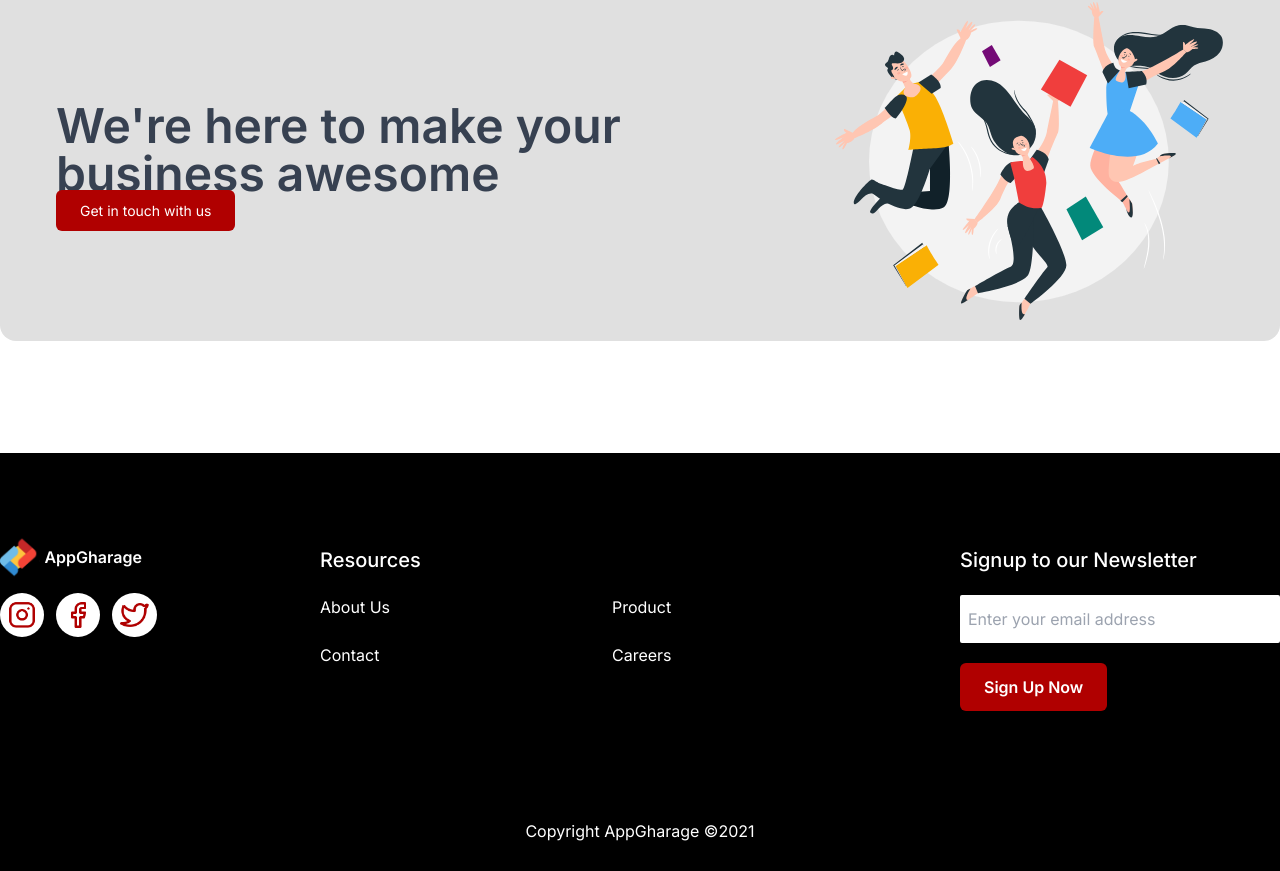
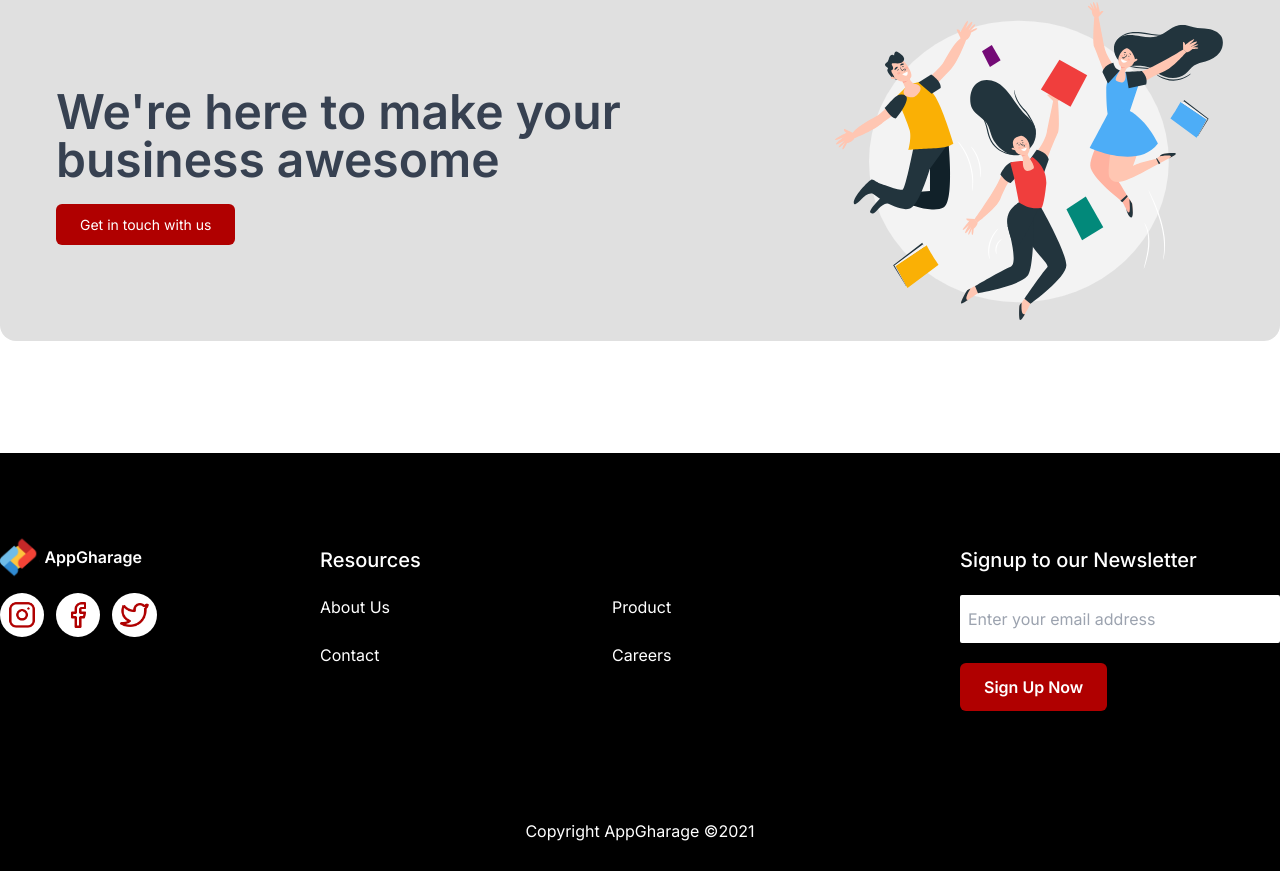
Before and after one commit to cnaallotey/appgharageWebsite, a Vue app: page /about in a window 1280 px wide. Shown: the part 1053-1924 px from the top of the page. Built offline with nearby package versions, Linux system fonts and the light colour scheme.

Commit message:
router links

```diff
--- a/src/components/cta.vue
+++ b/src/components/cta.vue
@@ -4,8 +4,8 @@
 <div class="rounded-2xl px-5 md:px-14 py-10 md:py-0" style="background-color: #E0E0E0;">
 <div class="flex flex-col-reverse md:flex-row items-center ">
 <div class="w-full md:w-2/3 space-y-7 pt-5 md:py-14 "><h1 class="font-semibold text-gray-700 text-center md:text-left text-4xl md:text-5xl leading-normal">We're here to make your business awesome</h1>
-<router-link to="/contact" class="px-6 py-3 font-normal text-white rounded-md w-full md:w-56" style="background-color: #b00000; font-size: 14px">Get in touch with us</router-link>
-
+<div><router-link to="/contact" class="px-6 py-3 font-normal text-white rounded-md w-full md:w-56" style="background-color: #b00000; font-size: 14px">Get in touch with us</router-link>
+</div>
 </div>
 <div class="flex items-center w-full md:w-1/3 py-5"><img src="../assets/ctaimage.svg" class="w-full" alt=""></div>
 </div>
--- a/src/components/homepage.vue
+++ b/src/components/homepage.vue
@@ -152,7 +152,7 @@
         <h2 class=" font-semibold tracking-normal text-gray-700" style="font-size: 24px;">Ghana Vehicle Import Duty Estimater</h2>
         <p class=" font-normal tracking-normal text-gray-500 leading-normal" style="font-size: 16px; ">Our Web App makes it possible to check the import duty and vehicle information about any vehicle you would like to import into Ghana stress free and all in one space.</p>
         <div>
-        <router-link to="h" class="px-10 py-3 font-normal text-white rounded-md" style="background-color: #b00000; font-size: 14px">Visit Website</router-link>
+        <a href="https://ghanadutycalculator.com/estimates" class="px-10 py-3 font-normal cursor-pointer text-white rounded-md" style="background-color: #b00000; font-size: 14px">Visit Website</a>
         </div></div>
 
         </div>
--- a/src/components/products.vue
+++ b/src/components/products.vue
@@ -7,9 +7,8 @@
         <h2 class=" font-semibold tracking-normal text-gray-700" style="font-size: 24px;">Ghana Vehicle Import Duty Estimater</h2>
         <p class=" font-normal tracking-normal text-gray-500 leading-normal" style="font-size: 16px; ">Our Web App makes it possible to check the import duty and vehicle information about any vehicle you would like to import into Ghana stress free and all in one space.</p>
         <div>
-        <router-link to="https://ghanadutycalculator.com/estimates" class="px-10 py-3 font-normal text-white rounded-md" style="background-color: #b00000; font-size: 14px">Visit Website</router-link>
+        <a href="https://ghanadutycalculator.com/estimates" class="px-10 py-3 font-normal text-white rounded-md" style="background-color: #b00000; font-size: 14px">Visit Website</a>
         </div></div>
-
 
         </div>
     </div>
```
Also changed, not shown: 9 other files (tests, documents, lock files or other folders).
